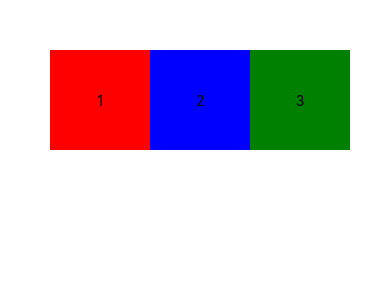
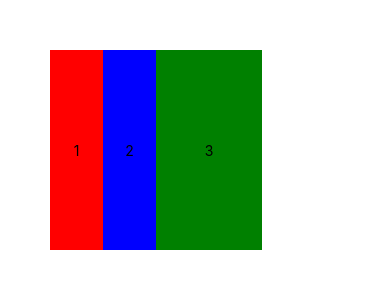
Before and after one commit to vandajay/goal-tracker, a React Native app: screen / in a window 390 px wide. Shown: the top 300 px of the page. Built offline with nearby package versions, Linux system fonts and the light colour scheme.

Commit message:
add flex to views

```diff
--- a/App.js
+++ b/App.js
@@ -12,13 +12,16 @@ export default function App() {
       padding: 50,
       flexDirection: 'row',
       width: '80%',
-      height: 300
+      height: 300,
+      justifyContent: 'space-around',
+      alignItems: 'stretch'
     }}>
       <View
         style={{
           backgroundColor: "red",
-          width: 100,
-          height: 100,
+          flex: 1,
+          // width: 100,
+          // height: 100,
           justifyContent: "center",
           alignItems: "center",
         }}
@@ -28,8 +31,9 @@ export default function App() {
       <View
         style={{
           backgroundColor: "blue",
-          width: 100,
-          height: 100,
+          flex: 1,
+          // width: 100,
+          // height: 100,
           justifyContent: "center",
           alignItems: "center",
         }}
@@ -39,8 +43,9 @@ export default function App() {
       <View
         style={{
           backgroundColor: "green",
-          width: 100,
-          height: 100,
+          flex: 2,
+          // width: 100,
+          // height: 100,
           justifyContent: "center",
           alignItems: "center",
         }}
```
